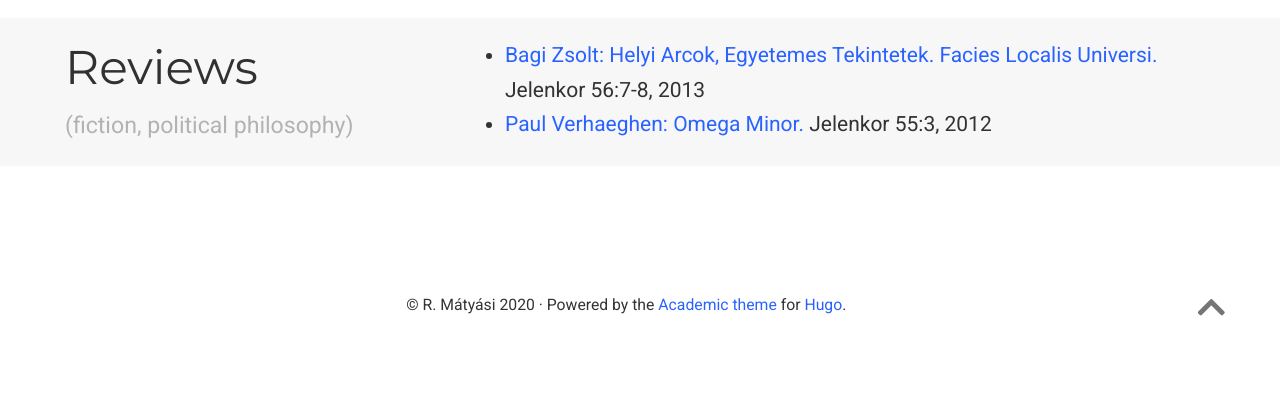
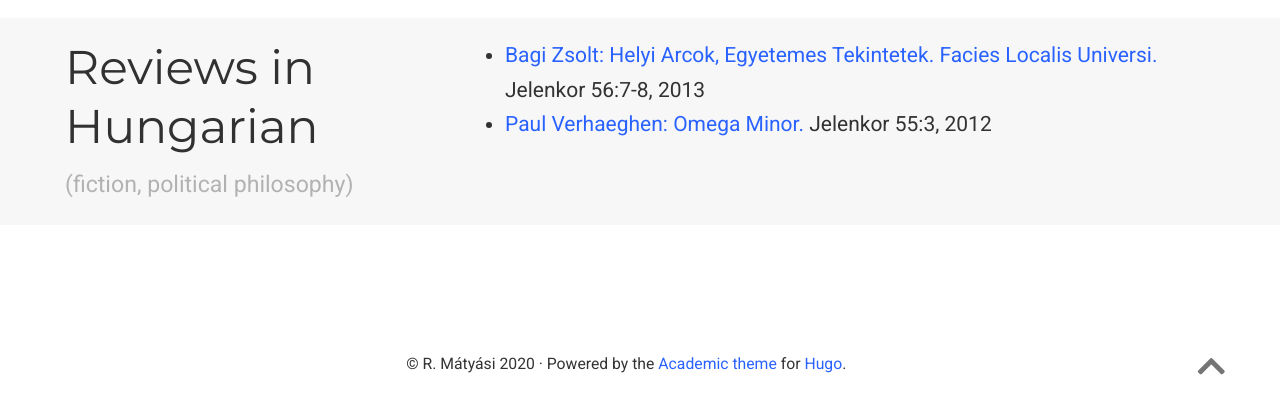
Before and after one commit to robertmatyasi/robertmatyasi.github.io, a plain HTML site: page other/index.html in a window 1280 px wide. Shown: the part 983-1397 px from the top of the page. Before the commit the page ends 1364 px from the top, so only its background shows below. Drawn offline with nearby package versions, Linux system fonts and the light colour scheme; some packages are replaced by stand-ins of ours; some icons are missing.

Commit message:
clarified reviews section

```diff
--- a/other/index.html
+++ b/other/index.html
@@ -560,7 +560,7 @@
 <div class="row">
 
     <div class="col-12 col-lg-4 section-heading">
-      <h1>Reviews</h1>
+      <h1>Reviews in Hungarian</h1>
       <p>(fiction, political philosophy)</p>
     </div>
     <div class="col-12 col-lg-8">
```
